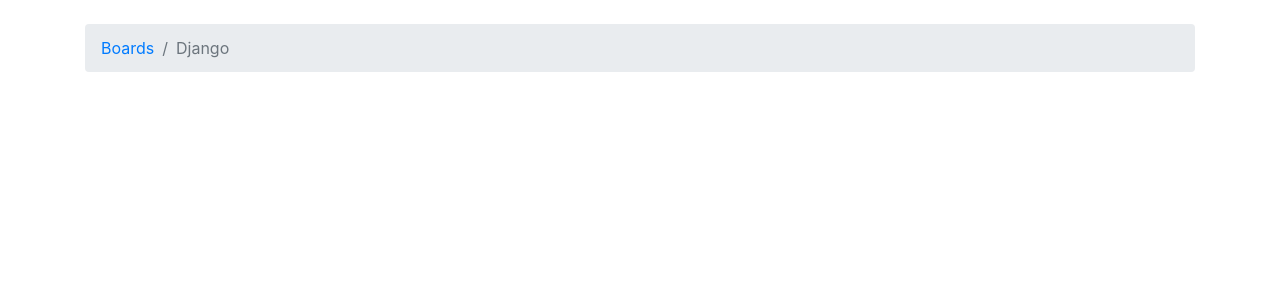
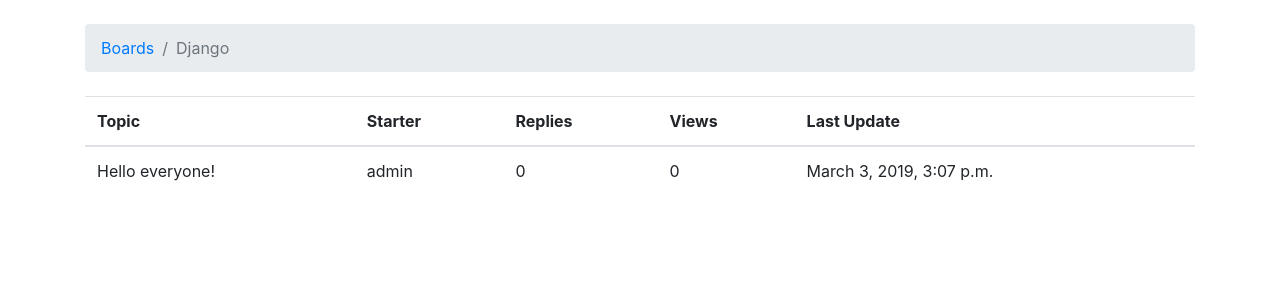
Before and after one commit to rogerokello/simple, a Django app: page /boards/1/ in a window 1280 px wide. Shown: the part 56-356 px from the top of the page. Run offline with Django 3.2, Linux system fonts and the light colour scheme; data comes from the database, SQL or seed files in the repository; both versions use the stored data as it was after the commit; some libraries are stand-ins or nearby versions; some web fonts are replaced.

Commit message:
Add listing of topic functionality to topic template

```diff
--- a/simple/templates/topics.html
+++ b/simple/templates/topics.html
@@ -1,7 +1,7 @@
 {% extends 'base.html' %}
 
 {% block title %}
-    {{ board.name }} - {{ block.super }}
+{{ board.name }} - {{ block.super }}
 {% endblock %}
 
 {% block breadcrumb %}
@@ -10,5 +10,26 @@
 {% endblock %}
 
 {% block content %}
-    <!-- just leaving it empty for now. we will add core here soon. -->
+<table class="table">
+  <thead class="thead-inverse">
+    <tr>
+      <th>Topic</th>
+      <th>Starter</th>
+      <th>Replies</th>
+      <th>Views</th>
+      <th>Last Update</th>
+    </tr>
+  </thead>
+  <tbody>
+    {% for topic in board.topics.all %}
+    <tr>
+      <td>{{ topic.subject }}</td>
+      <td>{{ topic.starter.username }}</td>
+      <td>0</td>
+      <td>0</td>
+      <td>{{ topic.last_updated }}</td>
+    </tr>
+    {% endfor %}
+  </tbody>
+</table>
 {% endblock %}
```
Also changed, not shown: simple/db.sqlite3.
